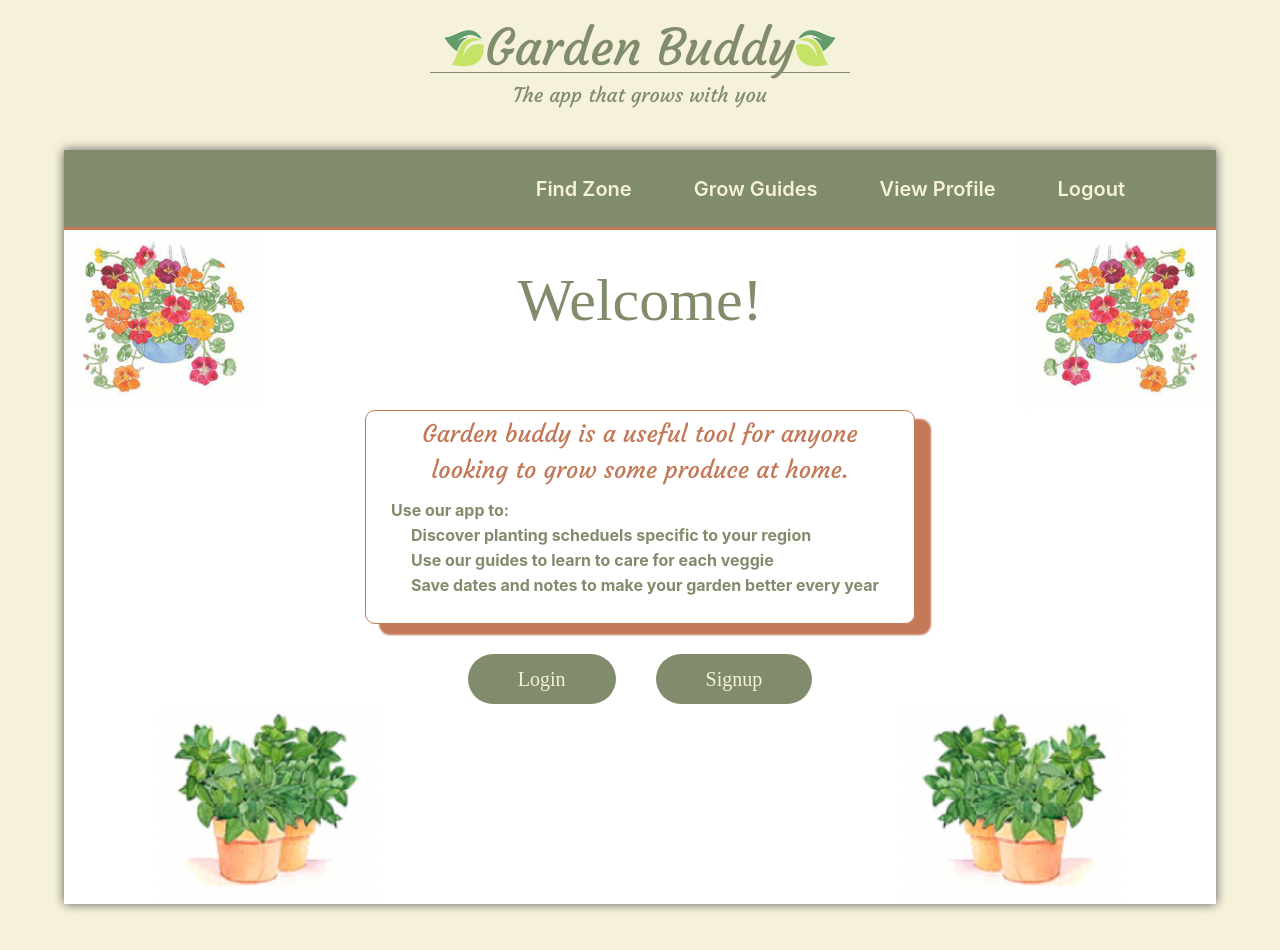
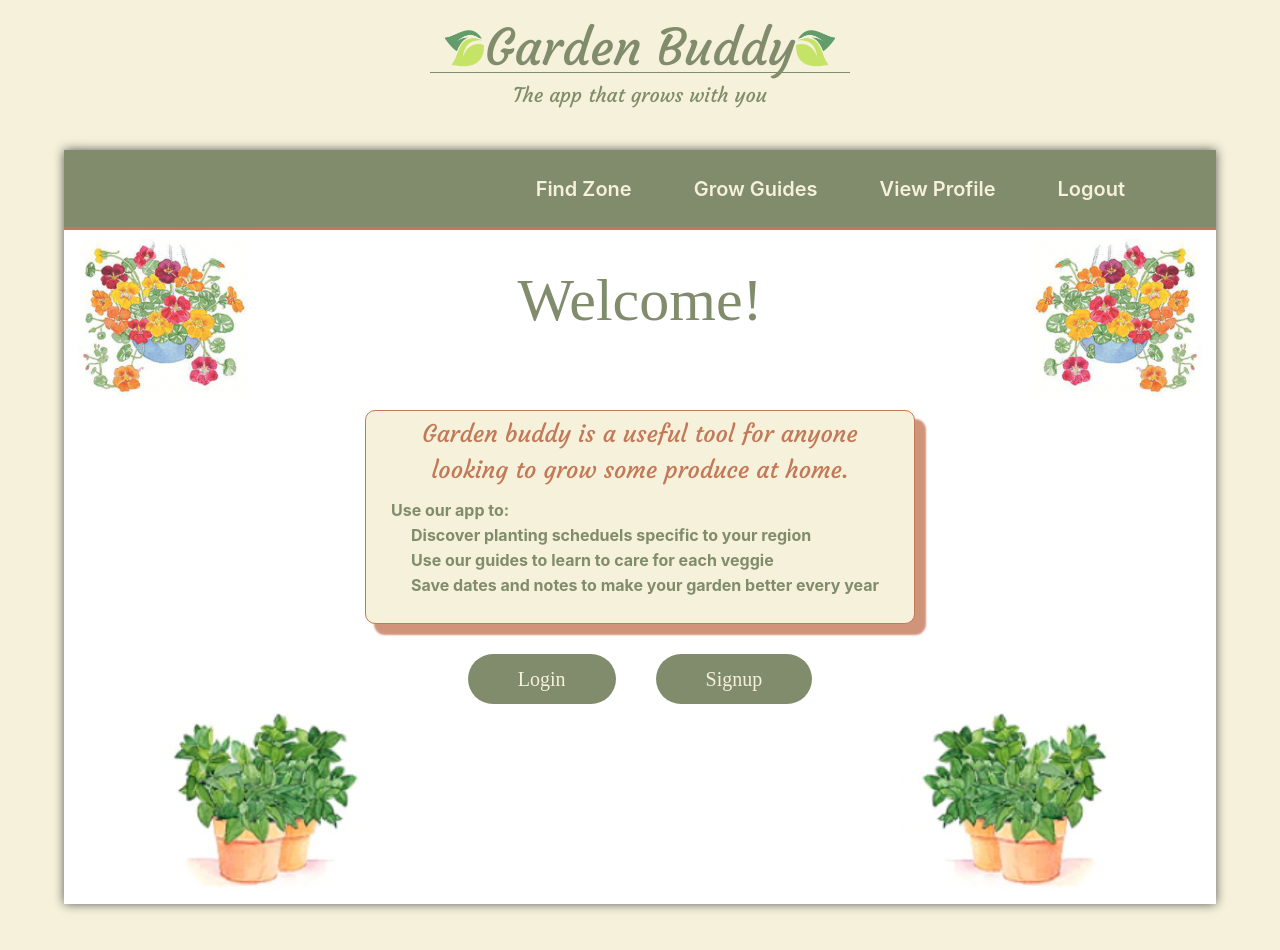
Before and after one commit to jkwalsh127/garden-buddy, a React (Create React App) app in the folder client/: page / in a window 1280 px wide. Shown: the top 950 px of the page. Built offline with nearby package versions, Linux system fonts and the light colour scheme.

Commit message:
formate 'about' box on landing

```diff
--- a/client/src/pages/styles/landing.css
+++ b/client/src/pages/styles/landing.css
@@ -35,8 +35,9 @@
   border: 1px solid var(--brown);
   padding: 5px;
   border-radius: 10px;
-  box-shadow: 15px 10px 2px 1px rgb(195, 120, 87);
+  box-shadow: 10px 10px 2px 1px rgba(195, 119, 87, 0.785);
   width: 550px;
+  background-color: var(--light-white);
 }
 .about-text {
   color: var(--brown);
```
Also changed, not shown: 1 other file (tests, documents, lock files or other folders).
